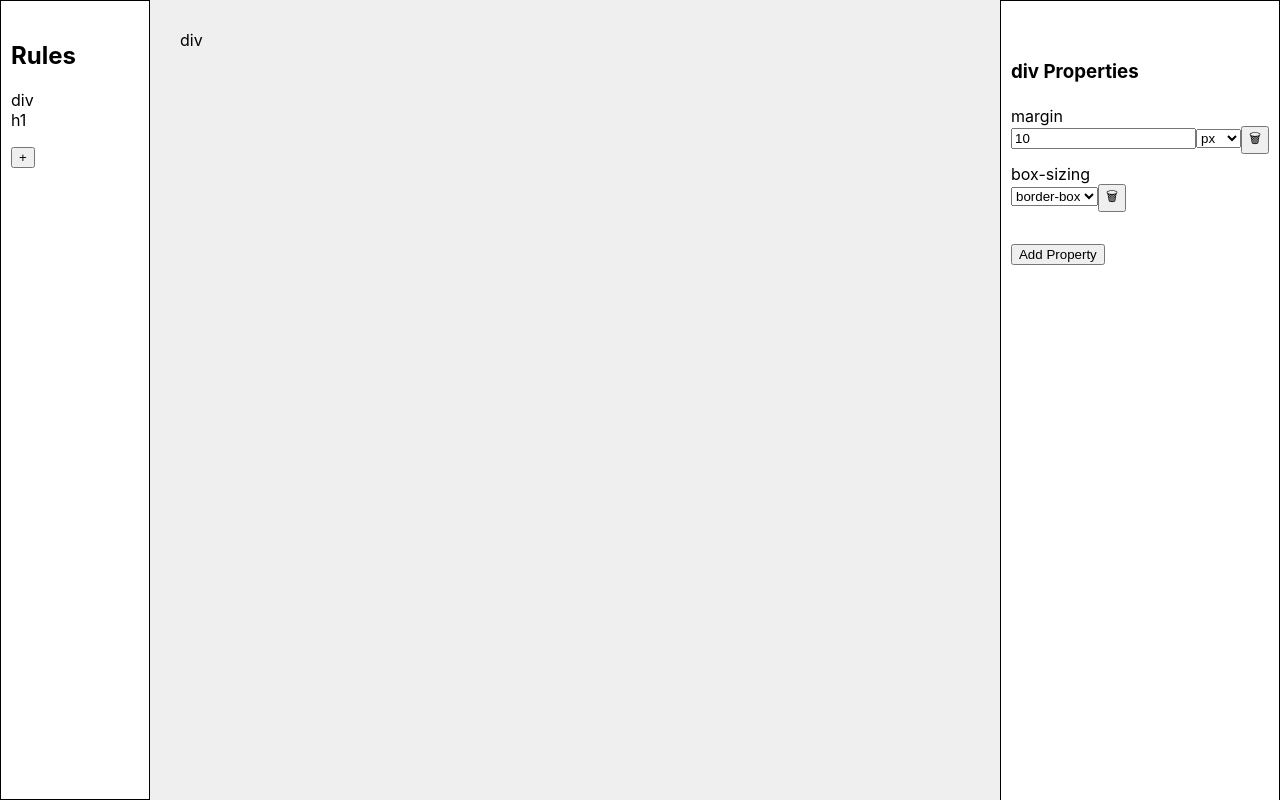
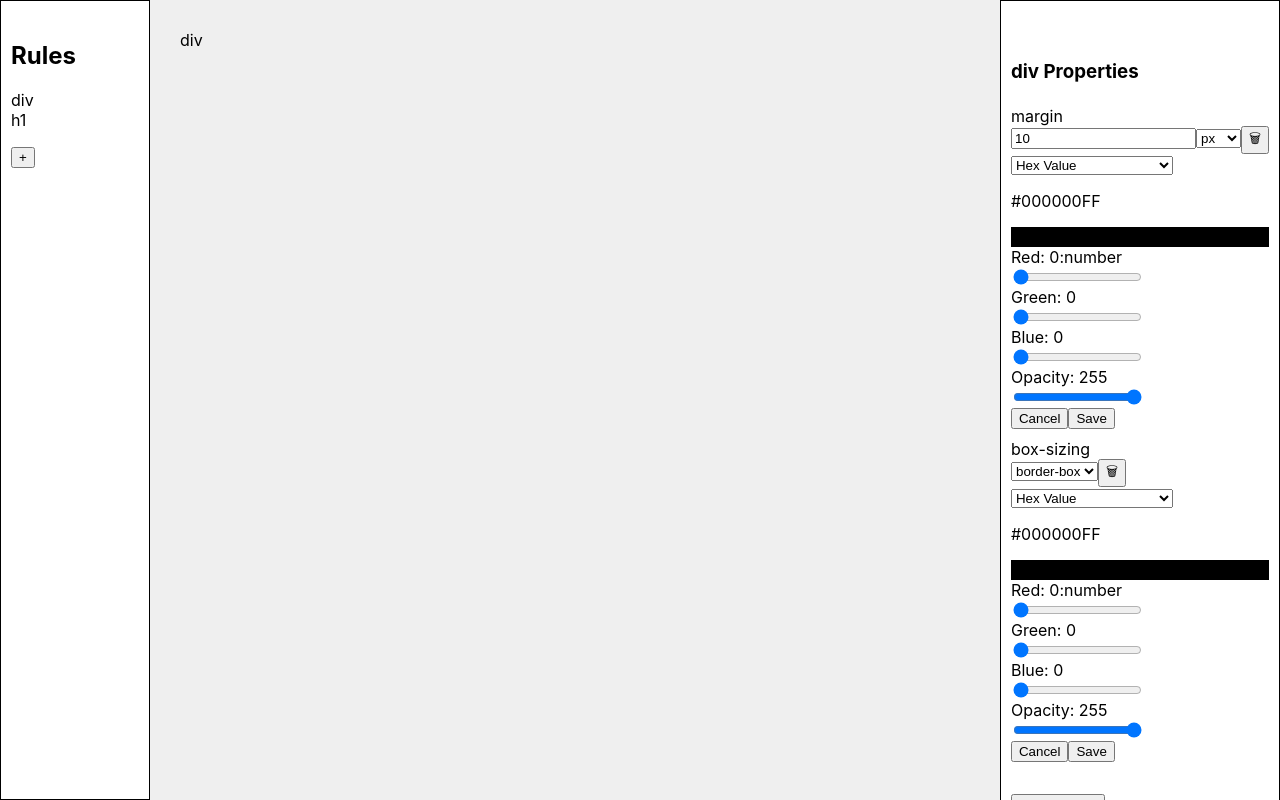
Before and after one commit to floatful/floatful, a React (Create React App) app: page / in a window 1280 px wide. Both pictures are taken after a click on the item "div". Built offline with nearby package versions, Linux system fonts and the light colour scheme.

Commit message:
Fixed RGBAPicker Slider

```diff
--- a/src/components/properties/ColorSelection/RGBAPicker.js
+++ b/src/components/properties/ColorSelection/RGBAPicker.js
@@ -5,17 +5,17 @@ const RGBAPicker = ({ property, setNewValue }) => {
 		red: 0,
 		green: 0,
 		blue: 0,
-		alpha: 1,
+		alpha: 255,
 	});
 	const [hexValue, setHexValue] = useState("#000000FF");
 
 	const convertRGBtoHEX = () => {
 		return (
 			"#" +
-			rgbValue.red.toString(16) +
-			rgbValue.green.toString(16) +
-			rgbValue.blue.toString(16) +
-			rgbValue.alpha.toString(16)
+			parseInt(rgbValue.red).toString(16).padStart(2, "0") +
+			parseInt(rgbValue.green).toString(16).padStart(2, "0") +
+			parseInt(rgbValue.blue).toString(16).padStart(2, "0") +
+			parseInt(rgbValue.alpha).toString(16).padStart(2, "0")
 		);
 	};
 
@@ -33,15 +33,16 @@ const RGBAPicker = ({ property, setNewValue }) => {
 
 	return (
 		<div className="floatful floatful--hex-color-picker">
+			<p>{hexValue}</p>
 			<div
-				className="floatful-hex-color-display"
+				className="floatful--hex-color-display"
 				style={{ backgroundColor: hexValue }}
 			/>
 			<label
 				className="floatful floatful--RGB-label"
-				for={property + "--Color-Red"}
+				htmlFor={property + "--Color-Red"}
 			>
-				Red
+				Red: {parseInt(rgbValue.red).toString(16)}:{typeof rgbValue.red}
 			</label>
 			<input
 				className="floatful floatful--RGB-slider"
@@ -54,9 +55,9 @@ const RGBAPicker = ({ property, setNewValue }) => {
 			/>
 			<label
 				className="floatful floatful--RGB-label"
-				for={property + "--Color-Green"}
+				htmlFor={property + "--Color-Green"}
 			>
-				Green
+				Green: {rgbValue.green}
 			</label>
 			<input
 				className="floatful floatful--RGB-slider"
@@ -69,9 +70,9 @@ const RGBAPicker = ({ property, setNewValue }) => {
 			/>
 			<label
 				className="floatful floatful--RGB-label"
-				for={property + "--Color-Blue"}
+				htmlFor={property + "--Color-Blue"}
 			>
-				Blue
+				Blue: {rgbValue.blue}
 			</label>
 			<input
 				className="floatful floatful--RGB-slider"
@@ -84,9 +85,9 @@ const RGBAPicker = ({ property, setNewValue }) => {
 			/>
 			<label
 				className="floatful floatful--RGB-label"
-				for={property + "--Color-Alpha"}
+				htmlFor={property + "--Color-Alpha"}
 			>
-				Opacity
+				Opacity: {rgbValue.alpha}
 			</label>
 			<input
 				className="floatful floatful--RGB-slider"
@@ -97,12 +98,8 @@ const RGBAPicker = ({ property, setNewValue }) => {
 				value={rgbValue.alpha}
 				onChange={(e) => handleValueChange("alpha", e.target.value)}
 			/>
-			<input type="button" onClick={close()}>
-				Cancel
-			</input>
-			<input type="button" onClick={close(hexValue)}>
-				Save
-			</input>
+			<input value="Cancel" type="button" onClick={close()} />
+			<input value="Save" type="button" onClick={close(hexValue)} />
 		</div>
 	);
 };
--- a/src/components/properties/Property.js
+++ b/src/components/properties/Property.js
@@ -2,6 +2,7 @@ import React, { useState } from "react";
 import { PROPERTY_TYPES, NUMERICAL_UNITS } from "../../data/CSSProperty";
 
 import { ACTIONS } from "../../reducers/rules";
+import ColorSelector from "./ColorSelection/ColorSelector";
 
 const Property = ({ selector, property, dispatch }) => {
 	const [currentValue, setValue] = useState(property.value);
@@ -85,6 +86,7 @@ const Property = ({ selector, property, dispatch }) => {
 				value={"🗑"}
 				type="button"
 			></input>
+			<ColorSelector property={property} dispatch={dispatch} />
 		</li>
 	);
 };
--- a/src/css/App.css
+++ b/src/css/App.css
@@ -71,6 +71,14 @@
   background-color: #efefef;
   height: 100vh;
 }
+
+.floatful--RGB-slider, .floatful--RGB-label {
+  display: block;
+}
+
+.floatful--hex-color-display {
+  height: 20px;
+}
 /*
 OLD STYLING FROM ORIGINAL TESTS, NOT TO REMOVE IN CASE I WANT TO REUSE IT
 
```
Also changed, not shown: 1 other file (tests, documents, lock files or other folders).
